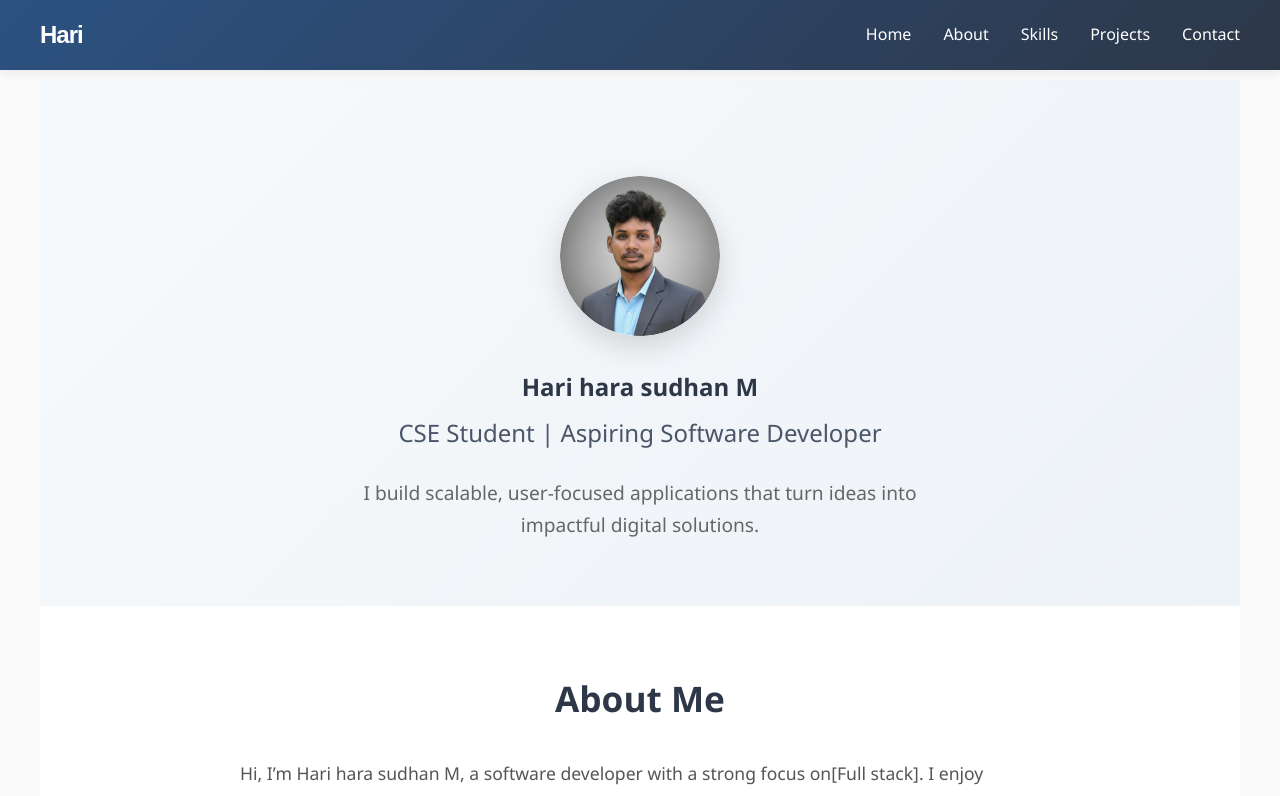
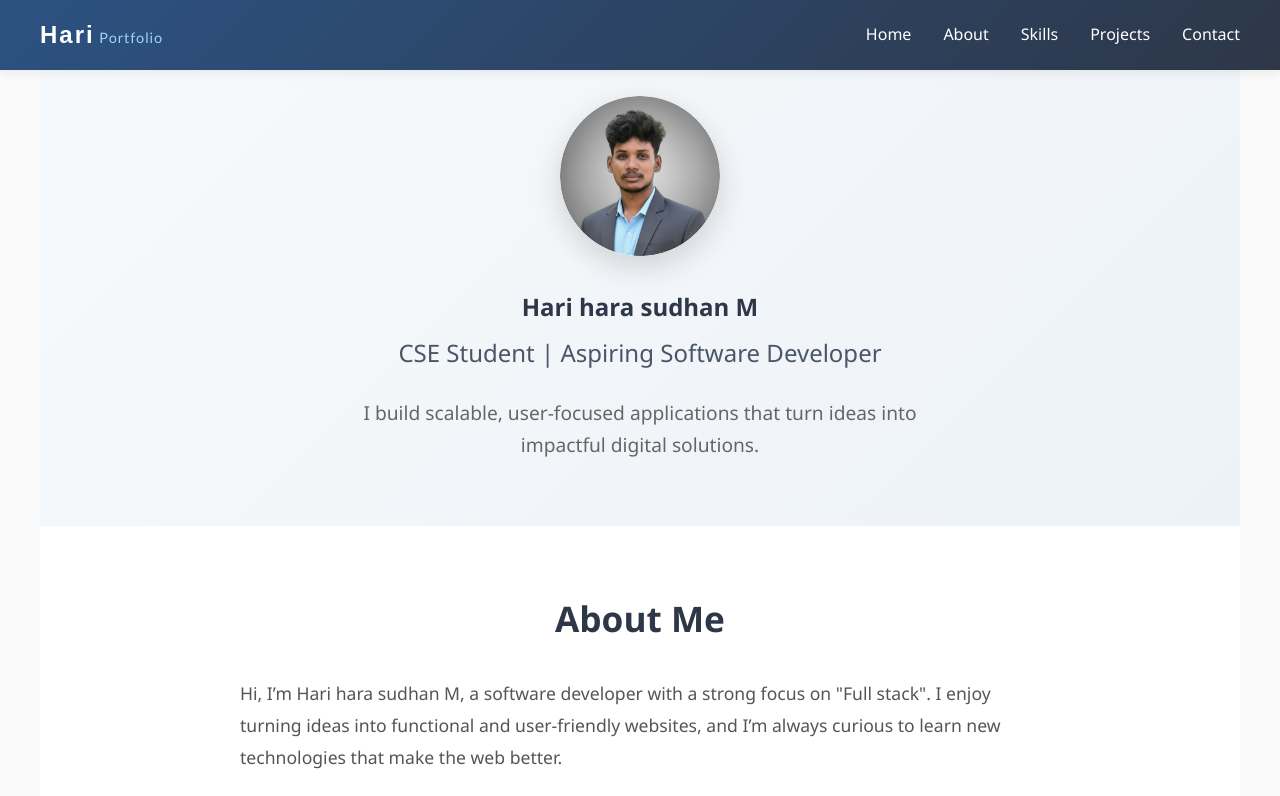
Before and after one commit to hariharasudhan-m43/my-portfolio, a React (Create React App) app: page / in a window 1280 px wide. Shown: the top 796 px of the page. Built offline with nearby package versions, Linux system fonts and the light colour scheme; the HTML template or start-up script is replaced by a standard one.

Commit message:
proper finished

```diff
--- a/src/App.css
+++ b/src/App.css
@@ -40,7 +40,14 @@ nav {
   font-weight: bold;
   color: white;
   font-family: Arial, Helvetica, sans-serif;
-  letter-spacing: -1px;
+  letter-spacing: 2px;
+}
+.logo span{
+  font-size: 0.9rem;
+  font-weight: 500;
+  color: rgb(158, 214, 242);
+  font-family: 'Gill Sans', 'Gill Sans MT', Calibri, 'Trebuchet MS', sans-serif;
+  letter-spacing:1px;
 }
 
 .nav-links {
@@ -69,9 +76,9 @@ nav {
 }
 
 /* Main content */
-main {
+/* main {
   margin-top: 80px;
-}
+} */
 
 section {
   padding: 4rem 2rem;
--- a/src/App.js
+++ b/src/App.js
@@ -49,7 +49,7 @@ export default function Portfolio() {
     <>
       <header>
         <nav>
-          <div className="logo">Hari</div>
+          <div className="logo">Hari<span> Portfolio</span></div>
 
           {/* 3 dots button */}
           {/* <div className="menu-toggle" onClick={() => setMenuOpen(!menuOpen)}>
@@ -103,7 +103,7 @@ export default function Portfolio() {
           <h2>About Me</h2>
           <div className="about-content">
             <p>
-                   Hi, I’m Hari hara sudhan M, a software developer with a strong focus on[Full stack]. I enjoy turning ideas into functional and user-friendly websites, and I’m always curious to learn new technologies that make the web better.
+                   Hi, I’m Hari hara sudhan M, a software developer with a strong focus on "Full stack". I enjoy turning ideas into functional and user-friendly websites, and I’m always curious to learn new technologies that make the web better.
             </p><br/>
             <p>
                    Over the past few years, I’ve worked with HTML, CSS, JavaScript, and frameworks like React and Node.js to build projects ranging from simple landing pages to full-stack applications. I love solving problems through code and experimenting with design to create clean, responsive, and accessible websites.
@@ -200,7 +200,7 @@ export default function Portfolio() {
               </div>
             </div>
 
-            <div className="project-card">
+            {/* <div className="project-card">
               <h3>Campus Library System</h3>
               <p>
                 A web-based library management system I built for a college
@@ -231,7 +231,7 @@ export default function Portfolio() {
                   Live Site
                 </a>
               </div>
-            </div>
+            </div> */}
           </div>
         </section>
 
```
